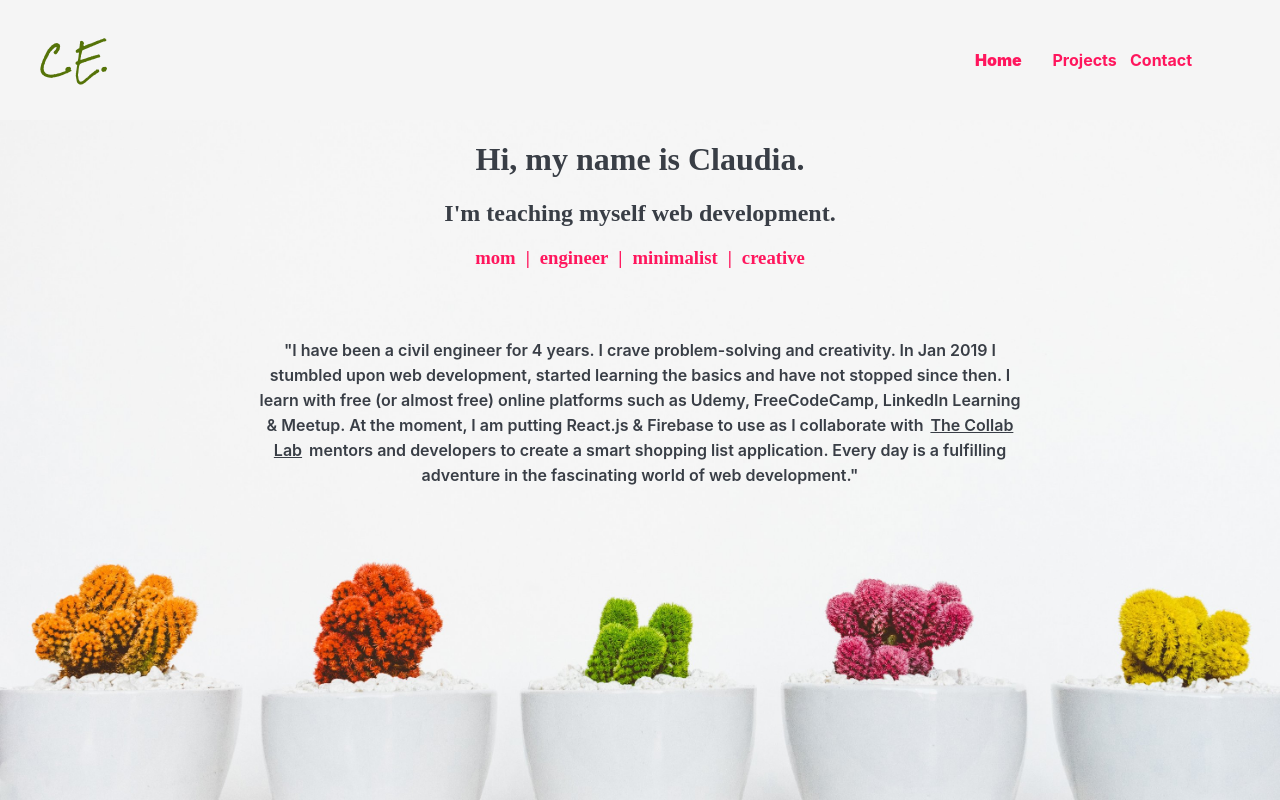
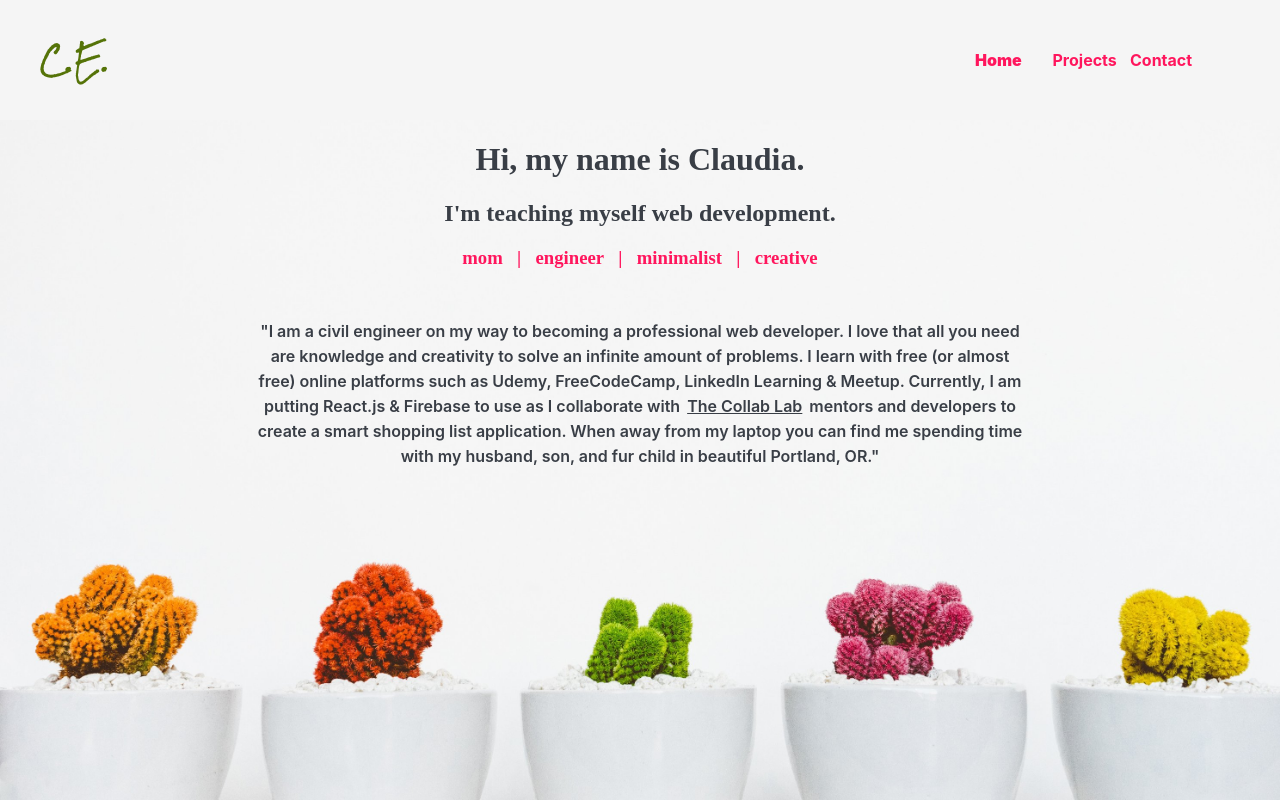
Before and after one commit to ClaudiaStar/new-oortfolio, a React (Create React App) app: page / in a window 1280 px wide. Built offline with nearby package versions, Linux system fonts and the light colour scheme; a web font is replaced by a local one.

Commit message:
get rid of homepage animations & update home paragraph

```diff
--- a/src/components/Home/Home.js
+++ b/src/components/Home/Home.js
@@ -1,31 +1,8 @@
-import React, { useState, useEffect } from "react";
+import React from "react";
 import classes from "./Home.module.css";
 
 function Home() {
-  const white = { color: "#fef6fb", margin: "0 5px" };
-  const hash = { color: "#ff165d", margin: "0 5px" };
   const link = { margin: "0 7px", color: "#393e46", cursor: "pointer" };
-
-  const [word1, setWord1] = useState(white);
-  const [word2, setWord2] = useState(white);
-  const [word3, setWord3] = useState(white);
-  const [word4, setWord4] = useState(white);
-  // const [line, setLine] = useState(white);
-
-  useEffect(() => {
-    setTimeout(function() {
-      setWord1(hash);
-    }, 500);
-    setTimeout(function() {
-      setWord2(hash);
-    }, 1000);
-    setTimeout(function() {
-      setWord3(hash);
-    }, 1500);
-    setTimeout(function() {
-      setWord4(hash);
-    }, 2000);
-  }, [hash]);
 
   return (
     <React.Fragment>
@@ -34,28 +11,27 @@ function Home() {
           <h1>Hi, my name is Claudia.</h1>
           <h2>I'm teaching myself web development.</h2>
           <h3 className={classes.Buzzwords}>
-            <span style={word1}>mom</span>
-            <span style={hash}>|</span>
-            <span style={word2}>engineer</span>
-            <span style={hash}>|</span>
-            <span style={word3}>minimalist</span>
-            <span style={hash}>|</span>
-            <span style={word4}>creative</span>
+            <span>mom</span>
+            <span>|</span>
+            <span>engineer</span>
+            <span>|</span>
+            <span>minimalist</span>
+            <span>|</span>
+            <span>creative</span>
           </h3>
-          {/* <img className={classes.Self} src={self} alt="self-img" /> */}
           <p className={classes.HomeParagraph}>
-            "I have been a civil engineer for 4 years. I crave problem-solving
-            and creativity. In Jan 2019 I stumbled upon web development, started
-            learning the basics and have not stopped since then. I learn with
-            free (or almost free) online platforms such as Udemy, FreeCodeCamp,
-            LinkedIn Learning & Meetup. At the moment, I am putting React.js &
-            Firebase to use as I collaborate with
+            "I am a civil engineer on my way to becoming a professional web
+            developer. I love that all you need are knowledge and creativity to
+            solve an infinite amount of problems. I learn with free (or almost
+            free) online platforms such as Udemy, FreeCodeCamp, LinkedIn
+            Learning & Meetup. Currently, I am putting React.js & Firebase to
+            use as I collaborate with
             <a href="https://the-collab-lab.codes/" style={link}>
               The Collab Lab
             </a>
             mentors and developers to create a smart shopping list application.
-            Every day is a fulfilling adventure in the fascinating world of web
-            development."
+            When away from my laptop you can find me spending time with my
+            husband, son, and fur child in beautiful Portland, OR."
           </p>
         </div>
       </div>
--- a/src/components/Home/Home.module.css
+++ b/src/components/Home/Home.module.css
@@ -20,12 +20,15 @@ h3 {
 }
 
 .HomeContent {
-  display: table-cell;
-  vertical-align: top;
+  padding-top: 0;
 }
 
 .Buzzwords {
   color: #ff165d;
+  display: flex;
+  justify-content: space-evenly;
+  width: 30vw;
+  margin: auto;
 }
 
 .Self {
```
